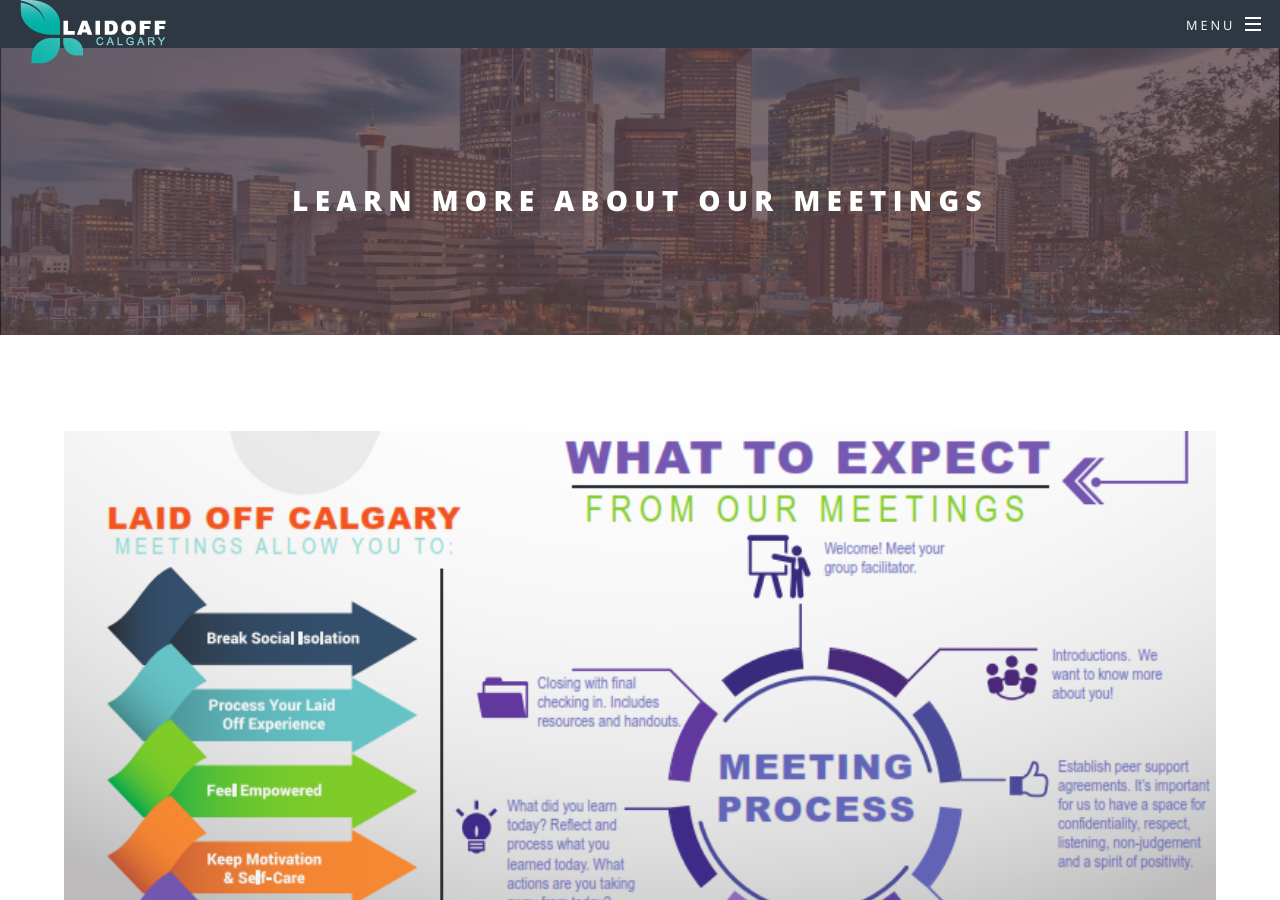
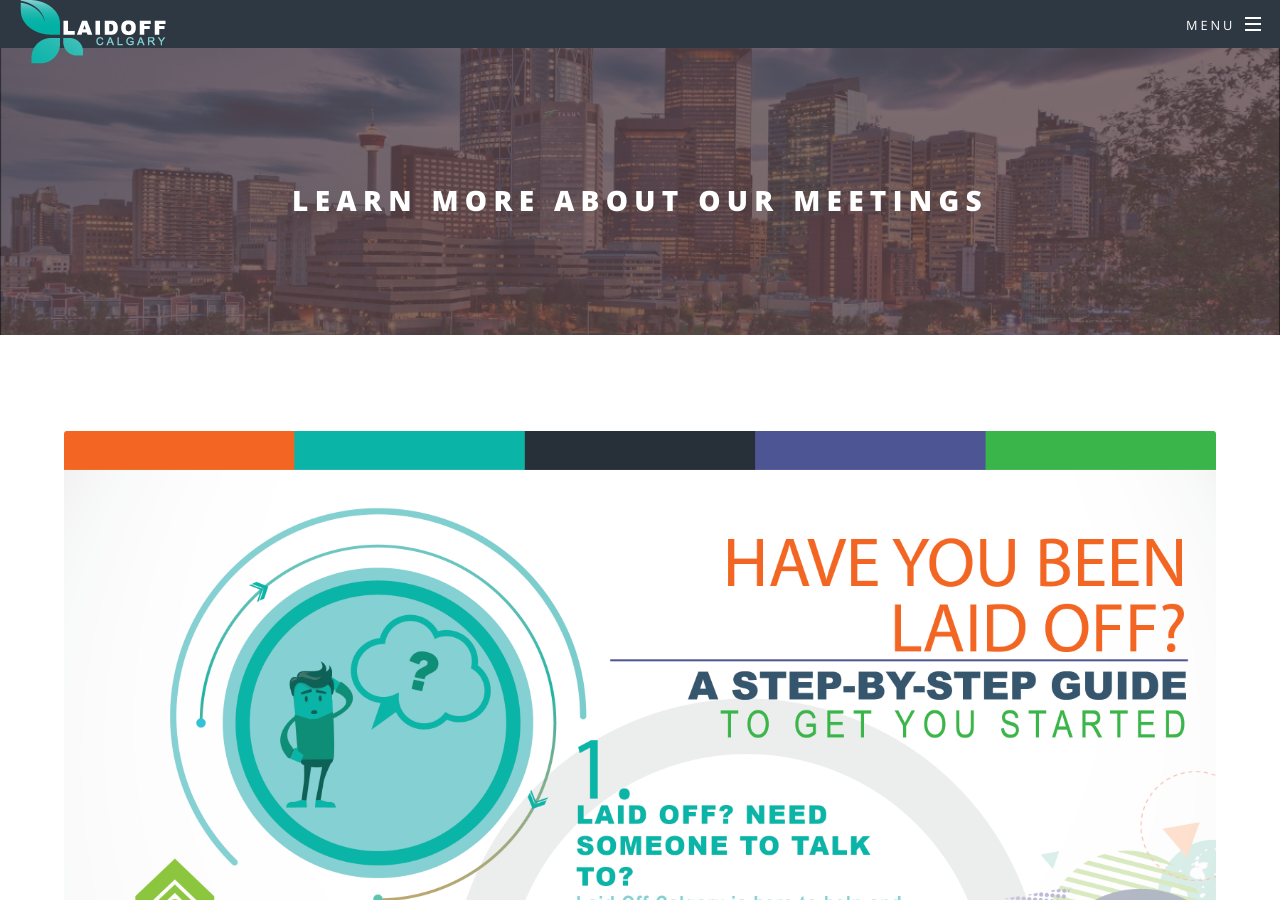
Before and after one commit to rookiedk/rookiedk.github.io, a Jekyll site: the page built from aboutus.html, in a window 1280 px wide and 900 px high. Built offline with Jekyll 4.4.1, drawn with Linux system fonts in a browser that asks for light colours; nearby versions of some CDN libraries.

Commit message:
pics changed

```diff
--- a/aboutus.html
+++ b/aboutus.html
@@ -2,20 +2,18 @@
 layout: page
 title: Learn More About Our Meetings
 ---
+
 <section>
 
   <div class="box alt">
 					<div class="row uniform 50%">
-						<div class="12u"><span class="image fit"><img src="images/pre-info.png" alt="pre-infograph" /></span></div>
+						<div class="12u">
+              <a href="{{ site.baseurl }}/images/infograph.pdf" target="_blank"><span class="image fit"><img src="images/info-1.png" alt="pre-infograph" /></span>
+            </div>
           </div>
   </div>
 </section>
-
-<section id="two" class="wrapper">
-  <section class="spotlight">
-  <div class="image">
-    <a href="{{ site.baseurl }}/images/infograph.pdf" target="_blank"><img src="images/info-1.png" alt="infograph" />
-  </div>
+<section>
   <div class="content">
     <h2>This infographic explains the meeting process, as follows: </h2>
     <ul >
```
Also changed, not shown: Gemfile.lock, images/info-1.png, images/logo3.png, images/pre-info.png, 3 other files.
